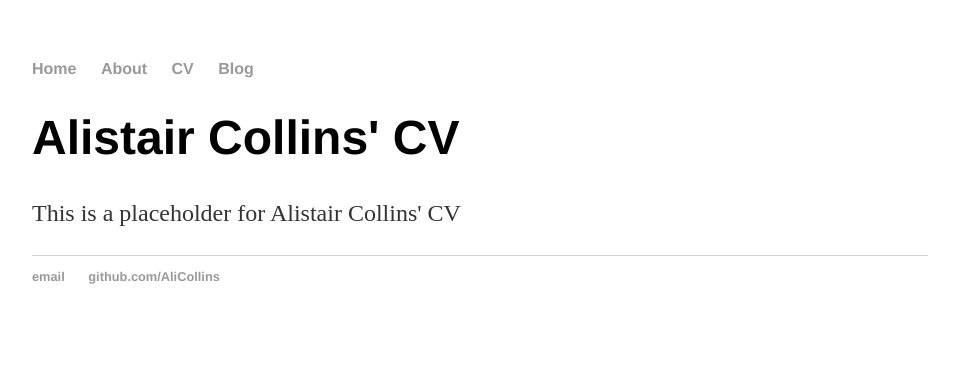
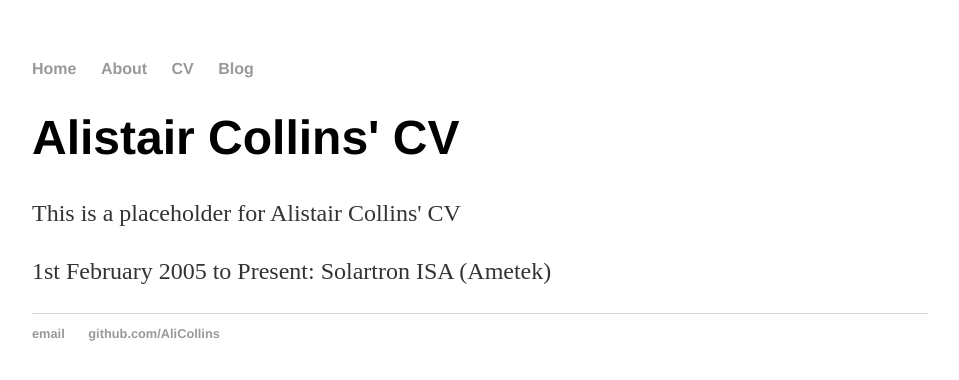
Before and after one commit to AliCollins/AliCollins.github.io, a Jekyll site: the page built from cv/index.html, in a window 1280 px wide. Shown: the top 380 px of the page, without its empty margins (160-1119 px from the left). Built offline with Jekyll 4.4.1, drawn with Linux system fonts in a browser that asks for light colours.

Commit message:
Update index.html

```diff
--- a/cv/index.html
+++ b/cv/index.html
@@ -2,5 +2,6 @@
 layout: default
 title: Alistair Collins' CV
 ---
-	<h1>{{ page.title }}</h1>
-	<p>This is a placeholder for Alistair Collins' CV</p>
+<h1>{{ page.title }}</h1>
+<p>This is a placeholder for Alistair Collins' CV</p>
+<p>1st February 2005 to Present:  Solartron ISA (Ametek)</p>
```
